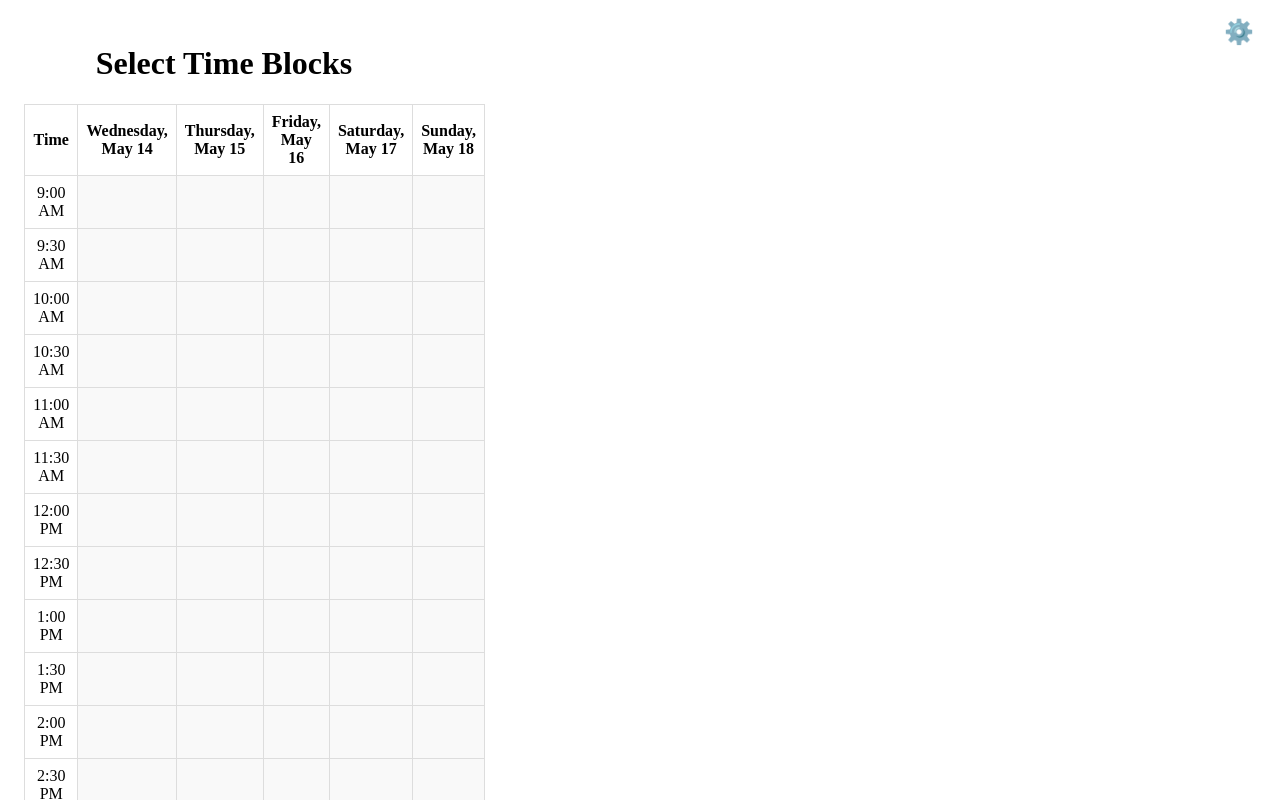
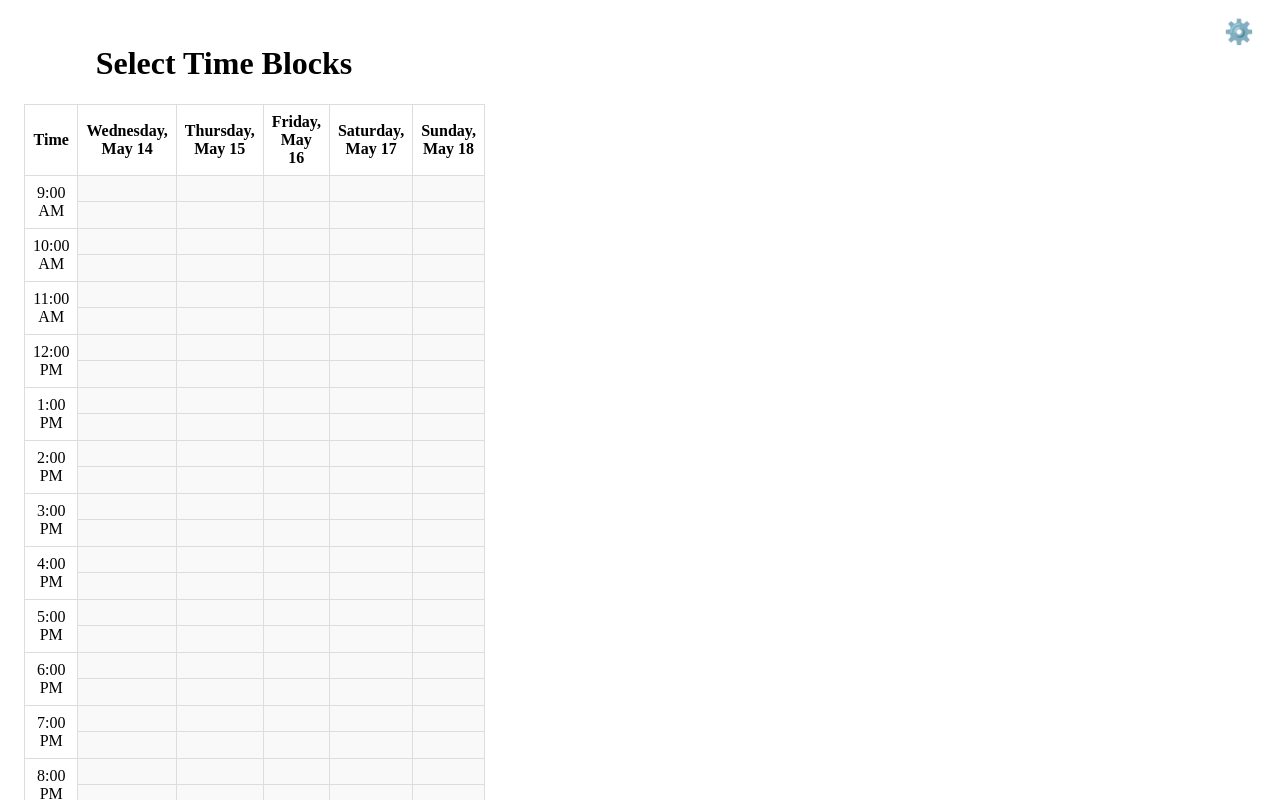
Before and after one commit to lukashchu/smart-email-calendar-scheduler, a React (Vite) app: page / in a window 1280 px wide. Both pictures are taken after typing "Sample123" into the empty fields and a click on the button "Save Key". Shown: the top 800 px of the page. Built offline with nearby package versions, Linux system fonts and the light colour scheme.

Commit message:
feat: updated calendar to be cleaner

```diff
--- a/src/App.css
+++ b/src/App.css
@@ -35,6 +35,11 @@
 .calendar-table td.time-block.selected {
   background-color: #007bff; /* Blue color */
   color: white;
+}
+
+/* Add hover effect for selected time blocks */
+.calendar-table td.time-block.selected:hover {
+  background-color: #0056b3; /* Slightly darker blue */
 }
 
 button {
--- a/src/App.tsx
+++ b/src/App.tsx
@@ -118,22 +118,32 @@ function App() {
           </tr>
         </thead>
         <tbody>
-          {Array.from({ length: 24 }).map((_, timeIndex) => {
-            const hour = 9 + Math.floor(timeIndex / 2); // Start from 9 AM
-            const minute = timeIndex % 2 === 0 ? "00" : "30";
+          {Array.from({ length: 12 }).map((_, hourIndex) => {
+            const hour = 9 + hourIndex; // Start from 9 AM
             const period = hour >= 12 ? "PM" : "AM";
             const standardHour = hour > 12 ? hour - 12 : hour;
             return (
-              <tr key={timeIndex}>
-                <td>{`${standardHour}:${minute} ${period}`}</td>
-                {timeBlocks.map((dayBlocks, dayIndex) => (
-                  <td
-                    key={dayIndex}
-                    className={`time-block ${selectedTimeBlocks.includes(dayBlocks[timeIndex].toISOString()) ? "selected" : ""}`}
-                    onClick={() => handleTimeBlockClick(dayBlocks[timeIndex])}
-                  ></td>
-                ))}
-              </tr>
+              <React.Fragment key={hourIndex}>
+                <tr>
+                  <td rowSpan={2}>{`${standardHour}:00 ${period}`}</td>
+                  {timeBlocks.map((dayBlocks, dayIndex) => (
+                    <td
+                      key={`day-${dayIndex}-hour-${hourIndex}-first`}
+                      className={`time-block ${selectedTimeBlocks.includes(dayBlocks[hourIndex * 2].toISOString()) ? "selected" : ""}`}
+                      onClick={() => handleTimeBlockClick(dayBlocks[hourIndex * 2])}
+                    ></td>
+                  ))}
+                </tr>
+                <tr>
+                  {timeBlocks.map((dayBlocks, dayIndex) => (
+                    <td
+                      key={`day-${dayIndex}-hour-${hourIndex}-second`}
+                      className={`time-block ${selectedTimeBlocks.includes(dayBlocks[hourIndex * 2 + 1].toISOString()) ? "selected" : ""}`}
+                      onClick={() => handleTimeBlockClick(dayBlocks[hourIndex * 2 + 1])}
+                    ></td>
+                  ))}
+                </tr>
+              </React.Fragment>
             );
           })}
         </tbody>
```
Also changed, not shown: public/manifest.json.
